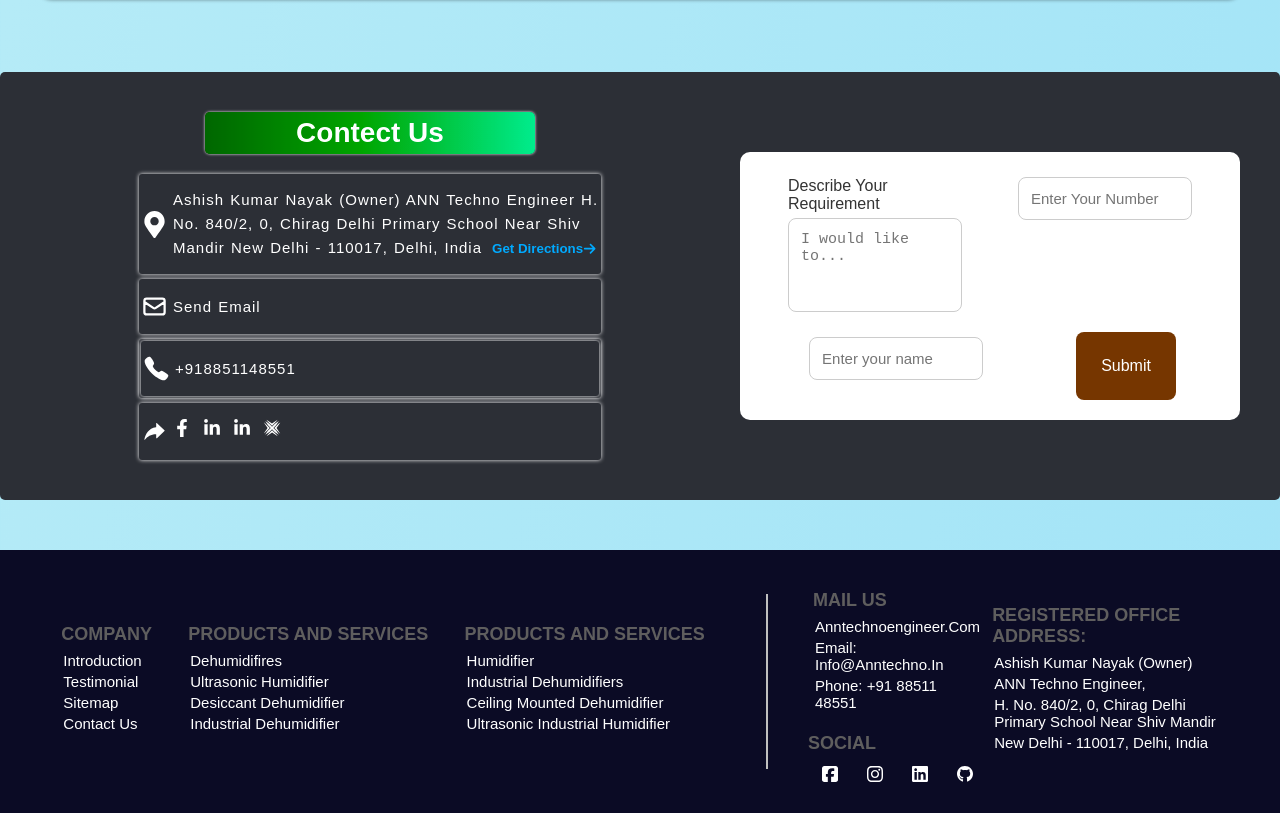
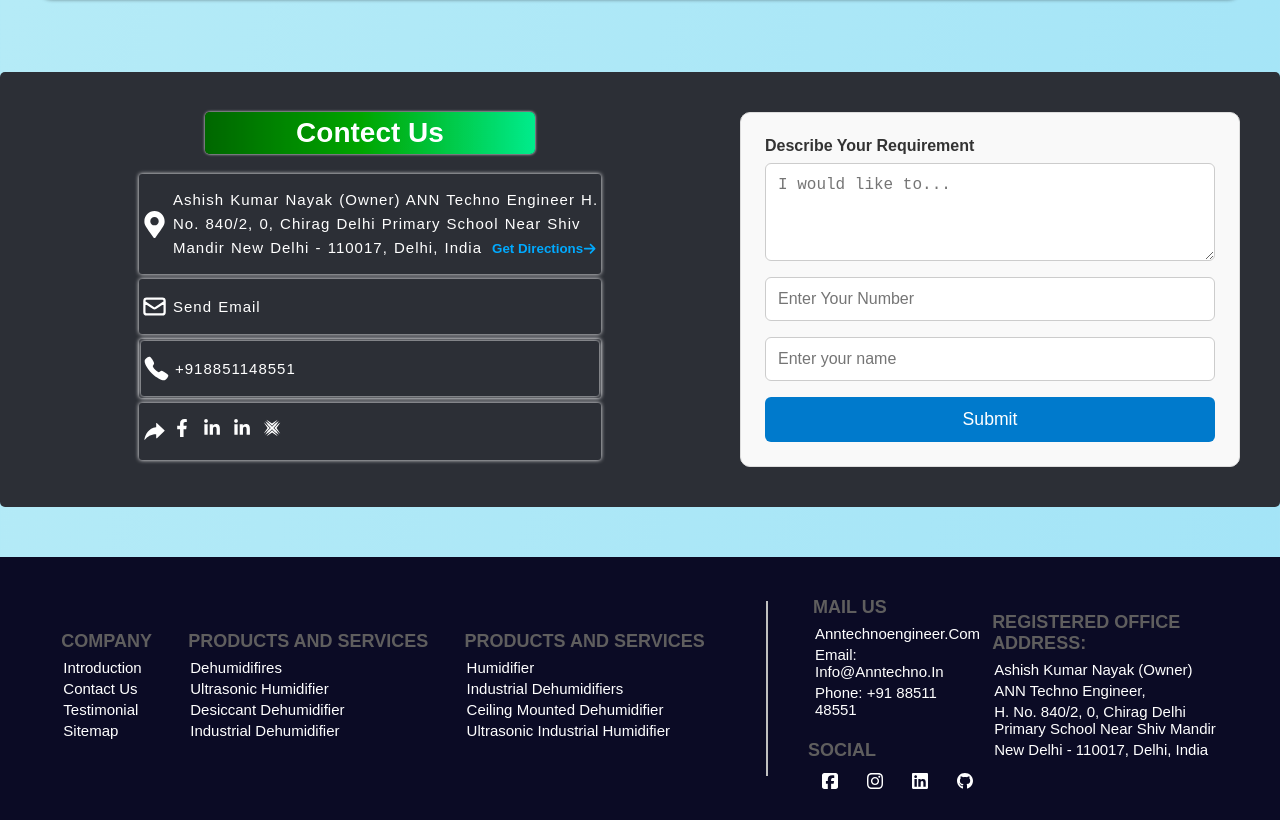
Before and after one commit to indramani-1mishra/anntechnoenginee, a React (Vite) app: page / in a window 1280 px wide. Shown: the part 3710-4530 px from the top of the page. Built offline with nearby package versions, Linux system fonts and the light colour scheme.

Commit message:
added the link in the foter components

```diff
--- a/src/components/footer/footer/footer.jsx
+++ b/src/components/footer/footer/footer.jsx
@@ -16,7 +16,7 @@ export default function Footer() {
                 <h3>company</h3>
              <ul>
               {footerLinks.map((item)=>{return(
-                <li key={item}><Link to="/">{item}</Link></li>
+                <li key={item}><Link to={item.path}>{item.name}</Link></li>
               )})}
              </ul>
            </div>
@@ -27,7 +27,7 @@ export default function Footer() {
              <ul>
              {infoLinks.map((item,index)=>{
               return(
-                <li key={index}> <Link to="/">{item.name}</Link></li>
+                <li key={index}> <Link to={item.path}>{item.name}</Link></li>
               )
              })}
              </ul>
@@ -38,7 +38,7 @@ export default function Footer() {
              <ul>
              {infoLinks1.map((item,index)=>{
               return(
-                <li key={index}> <Link to="/">{item.name}</Link></li>
+                <li key={index}> <Link to={item.path}>{item.name}</Link></li>
               )
              })}
              </ul>
--- a/src/components/footer/footer/helpecode.jsx
+++ b/src/components/footer/footer/helpecode.jsx
@@ -4,23 +4,24 @@ import {  FaGithub, FaInstagram, FaSquareFacebook,FaToolbox, FaGift,   } from "r
 import { CiStar } from "react-icons/ci";
  export const data=["Contact Us","About Us","carries","flipcart stories","press","coprative process"];
  export const footerLinks = [
-    "Introduction",
-  "Testimonial",
-  "Sitemap",
-  "Contact Us"
+
+   { name: "Introduction", path: "/Introduction" },
+    { name: "Contact Us", path: "/sellerinfo" },
+     { name: "Testimonial", path: "/Testimonial" },
+      { name: "Sitemap", path: "/Sitemap" },
   ];
  export const infoLinks =[
     { name: "Dehumidifires", path: "/Dehumidifires" },
-    { name: "Ultrasonic Humidifier", path: "/Ultrasonic Humidifier" },
-    { name: "Desiccant Dehumidifier", path: "/Desiccant Dehumidifier" },
-    { name: "Industrial Dehumidifier", path: "/Industrial Dehumidifier" }
+    { name: "Ultrasonic Humidifier", path: "/Ultrasonic_Humidifier" },
+    { name: "Desiccant Dehumidifier", path: "/Desiccant_Dehumidifier" },
+    { name: "Industrial Dehumidifier", path: "/Industrial_Dehumidifier" }
   ]
 
    export const infoLinks1 =[
     { name: "Humidifier", path: "/Humidifier" },
-    { name: "Industrial Dehumidifiers", path: "/Industrial Dehumidifiers" },
-    { name: "Ceiling Mounted Dehumidifier", path: "/Ceiling Mounted Dehumidifier" },
-    { name: "Ultrasonic Industrial Humidifier", path: "/Ultrasonic Industrial Humidifier" }
+    { name: "Industrial Dehumidifiers", path: "/Industrial_Dehumidifier" },
+    { name: "Ceiling Mounted Dehumidifier", path: "/Ceiling_Mounted_Dehumidifier" },
+    { name: "Ultrasonic Industrial Humidifier", path: "/Ultrasonic_Humidifier" }
   ]
 
 
--- a/src/components/maincontainer/addproducts/Addproducts.css
+++ b/src/components/maincontainer/addproducts/Addproducts.css
@@ -159,7 +159,7 @@ textarea.form-control {
     }
 }
 
-form{
+.formv{
 
     width: 100%;
     display: flex;
--- a/src/components/maincontainer/addproducts/Addproducts.jsx
+++ b/src/components/maincontainer/addproducts/Addproducts.jsx
@@ -268,7 +268,7 @@ const ADDProductForm = () => {
   return (
     <div className="container">
 
-      <form onSubmit={handleSubmit}>
+      <form onSubmit={handleSubmit} className='formv'>
         <div className="form-group">
           <label className="form-label">Category</label>
           <select
--- a/src/components/reauseblecomponet/getuserrequirement/Getuserrequirement.jsx
+++ b/src/components/reauseblecomponet/getuserrequirement/Getuserrequirement.jsx
@@ -1,47 +1,55 @@
-import React from 'react'
-import './getuserrequrment.css'
+import React from 'react';
+import './getuserrequrment.css'; // Updated file name
+
 export default function Getuserrequirement() {
   return (
-    <>
-  <form className="custom-form"  action="https://formsubmit.co/info@anntechno.in" method="POST" >
-  <div className="form-group">
+    <form
+      className="requirement-form"
+      action="https://formsubmit.co/info@anntechno.in"
+      method="POST"
+    >
       <input type="hidden" name="_captcha" value="false" />
-  <input type="hidden" name="_next" value="https://anntechnobyraj.netlify.app/thankyou" />
+      <input
+        type="hidden"
+        name="_next"
+        value="https://anntechnobyraj.netlify.app/thankyou"
+      />
 
-    <label htmlFor="requirement">Describe Your Requirement</label>
+      <div className="requirement-group">
+        <label htmlFor="requirement" className="requirement-label">
+          Describe Your Requirement
+        </label>
         <textarea
           id="requirement"
           name="Requirement"
           rows="4"
           placeholder="I would like to..."
+          className="requirement-textarea"
           required
         ></textarea>
       </div>
 
-  <div className="form-group">
+      <div className="requirement-group">
         <input
           type="number"
           name="Contact"
           placeholder="Enter Your Number"
-      className="input-field"
+          className="requirement-input"
           required
         />
       </div>
 
-  <div className="form-group">
+      <div className="requirement-group">
         <input
           type="text"
           name="Name"
           placeholder="Enter your name"
-      className="input-field"
+          className="requirement-input"
           required
         />
       </div>
 
-  <button className="submit-button">Submit</button>
+      <button className="requirement-submit">Submit</button>
     </form>
-    </>
-
-
-  )
+  );
 }
--- a/src/components/reauseblecomponet/getuserrequirement/getuserrequrment.css
+++ b/src/components/reauseblecomponet/getuserrequirement/getuserrequrment.css
@@ -1,67 +1,52 @@
-.custom-form {
+.requirement-form {
   width: 100%;
   max-width: 500px;
   margin: auto;
-  padding: 20px;
+  padding: 1.5rem;
+  border: 1px solid #ddd;
   border-radius: 10px;
-  background: white;
-
+  background-color: #f9f9f9;
 }
 
-.form-group {
-  margin-bottom: 15px;
+.requirement-group {
+  margin-bottom: 1rem;
+  display: flex;
+  flex-direction: column;
 }
 
-.custom-form label {
-  display: block;
-  margin-bottom: 5px;
-  font-weight: 500;
+.requirement-label {
+  font-weight: bold;
+  margin-bottom: 0.5rem;
   color: #333;
 }
 
-.custom-form textarea,
-.custom-form input {
-  width: 100%;
-  padding: 12px;
+.requirement-textarea {
+  padding: 0.75rem;
+  font-size: 1rem;
   border: 1px solid #ccc;
-  border-radius: 8px;
-  font-size: 15px;
-  box-sizing: border-box;
-  resize: none;
-  outline: none;
+  border-radius: 6px;
+  resize: vertical;
 }
 
-.custom-form textarea:focus,
-.custom-form input:focus {
-  border-color: #999;
-  box-shadow: 0 0 4px rgba(0, 0, 0, 0.1);
+.requirement-input {
+  padding: 0.75rem;
+  font-size: 1rem;
+  border: 1px solid #ccc;
+  border-radius: 6px;
 }
 
-.submit-button {
-  padding: 12px 25px;
-  background-color: #763600;
+.requirement-submit {
+  width: 100%;
+  padding: 0.75rem;
+  font-size: 1.1rem;
+  background-color: #007acc;
   color: white;
-  font-size: 16px;
   border: none;
-  border-radius: 8px;
+  border-radius: 6px;
   cursor: pointer;
-  transition: background 0.3s ease;
+  transition: background-color 0.3s ease;
 }
 
-.submit-button:hover {
-  background-color: #5a2800;
+.requirement-submit:hover {
+  background-color: #005fa3;
 }
-
-@media (max-width:500px)
-{
-  .custom-form {
-  width: 95%;
-
-  margin: auto;
-  padding: 10px;
-  border-radius: 5px;
-  background: white;
-
-}
-
-}
```
Lines whose indentation alone changed are shown as unchanged.
